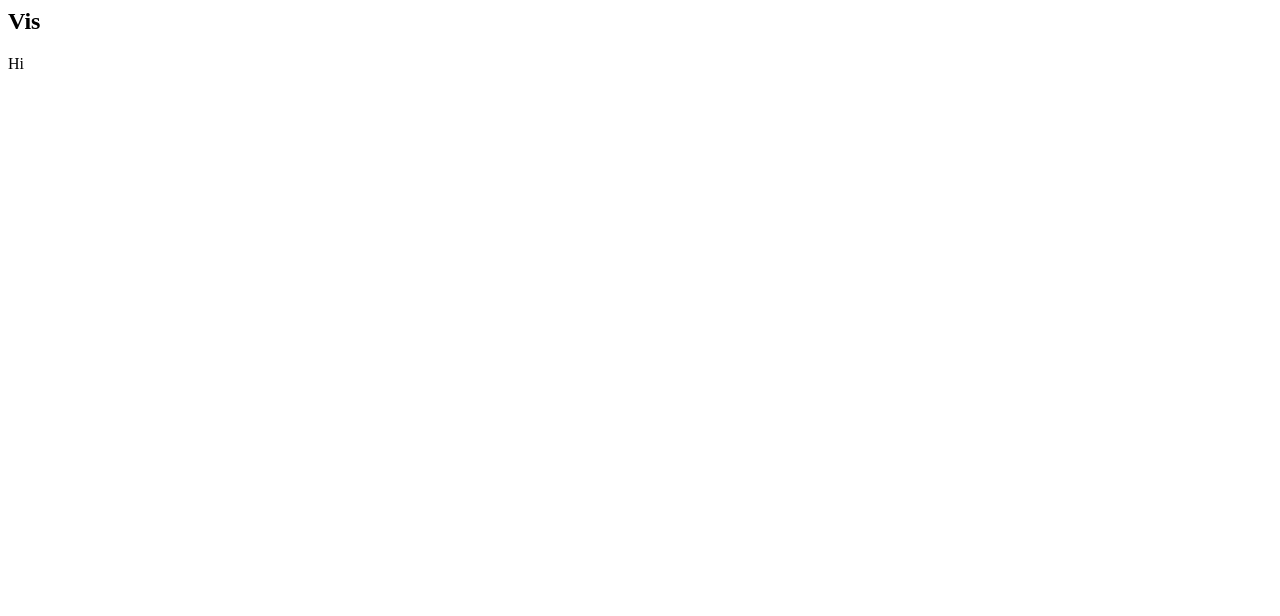
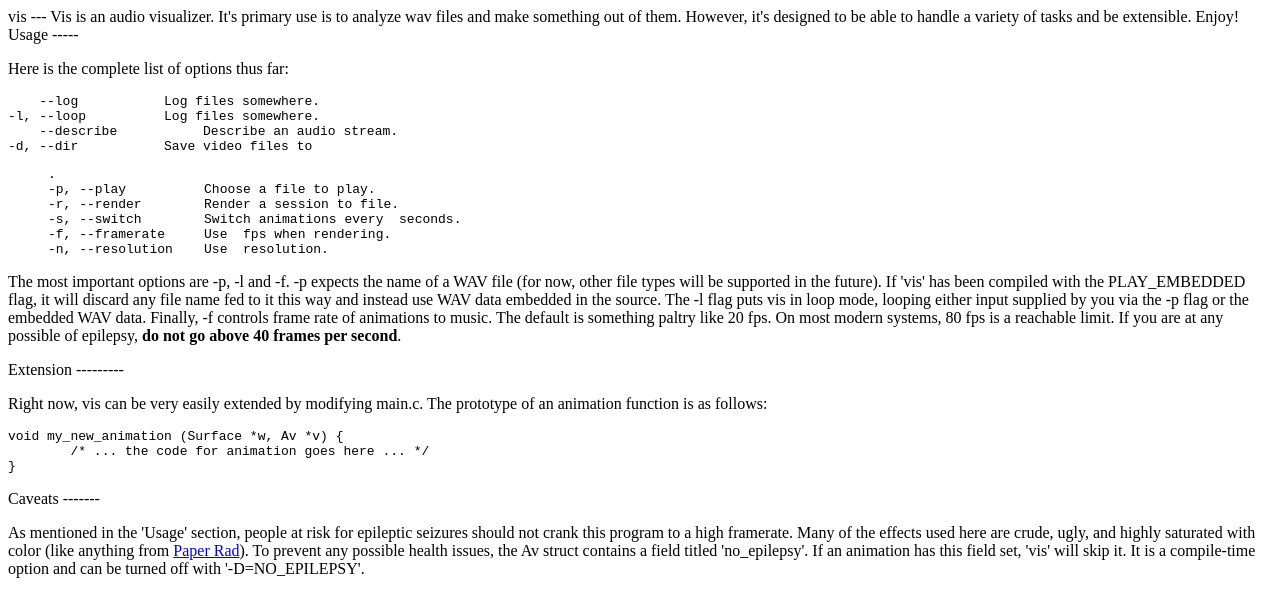
Before and after one commit to zaiah-dj/vis, a plain HTML site: page index.html in a window 1280 px wide. Drawn offline with Linux system fonts and the light colour scheme.

Commit message:
Updated index.html

```diff
--- a/index.html
+++ b/index.html
@@ -1,14 +1,45 @@
-<html>
-
-<head>
-</head>
+vis
+---
+Vis is an audio visualizer.   It's primary use is to analyze wav files and make something out of them.  However, it's designed to be able to handle a variety of tasks and be extensible.  Enjoy!
 
 
-<body>
-<h2>Vis</h2>
+Usage
+-----
+<p>
+Here is the complete list of options thus far:
+<pre>
+    --log <arg>          Log files somewhere.
+-l, --loop <arg>         Log files somewhere.
+    --describe           Describe an audio stream.
+-d, --dir <arg>          Save video files to <dir>.
+-p, --play <arg>         Choose a file to play.
+-r, --render <arg>       Render a session to file.
+-s, --switch <arg>       Switch animations every <arg> seconds.
+-f, --framerate <arg>    Use <arg> fps when rendering.
+-n, --resolution <arg>   Use <arg> resolution.
+</pre>
+</p>
 
 <p>
-Hi
+The most important options are -p, -l and -f.  -p expects the name of a WAV file (for now, other file types will be supported in the future). If 'vis' has been compiled with the PLAY_EMBEDDED flag, it will discard any file name fed to it this way and instead use WAV data embedded in the source.   The -l flag puts vis in loop mode, looping either input supplied by you via the -p flag or the embedded WAV data.  Finally, -f controls frame rate of animations to music.  The default is something paltry like 20 fps.  On most modern systems, 80 fps is a reachable limit.  If you are at any possible of epilepsy, <b>do not go above 40 frames per second</b>.
 </p>
-</body>
-</html>
+
+
+
+Extension
+---------
+<p>
+Right now, vis can be very easily extended by modifying main.c.   The prototype of an animation function is as follows:
+<pre>
+void my_new_animation (Surface *w, Av *v) {
+	/* ... the code for animation goes here ... */
+}
+</pre>
+</p>
+
+
+Caveats
+-------
+<p>
+As mentioned in the 'Usage' section, people at risk for epileptic seizures should not crank this program to a high framerate.  Many of the effects used here are crude, ugly, and highly saturated with color (like anything from <a href="/">Paper Rad</a>).  To prevent any possible health issues, the Av struct contains a field titled 'no_epilepsy'.  If an animation has this field set, 'vis' will skip it.  It is a compile-time option and can be turned off with '-D=NO_EPILEPSY'.
+</p>
```
